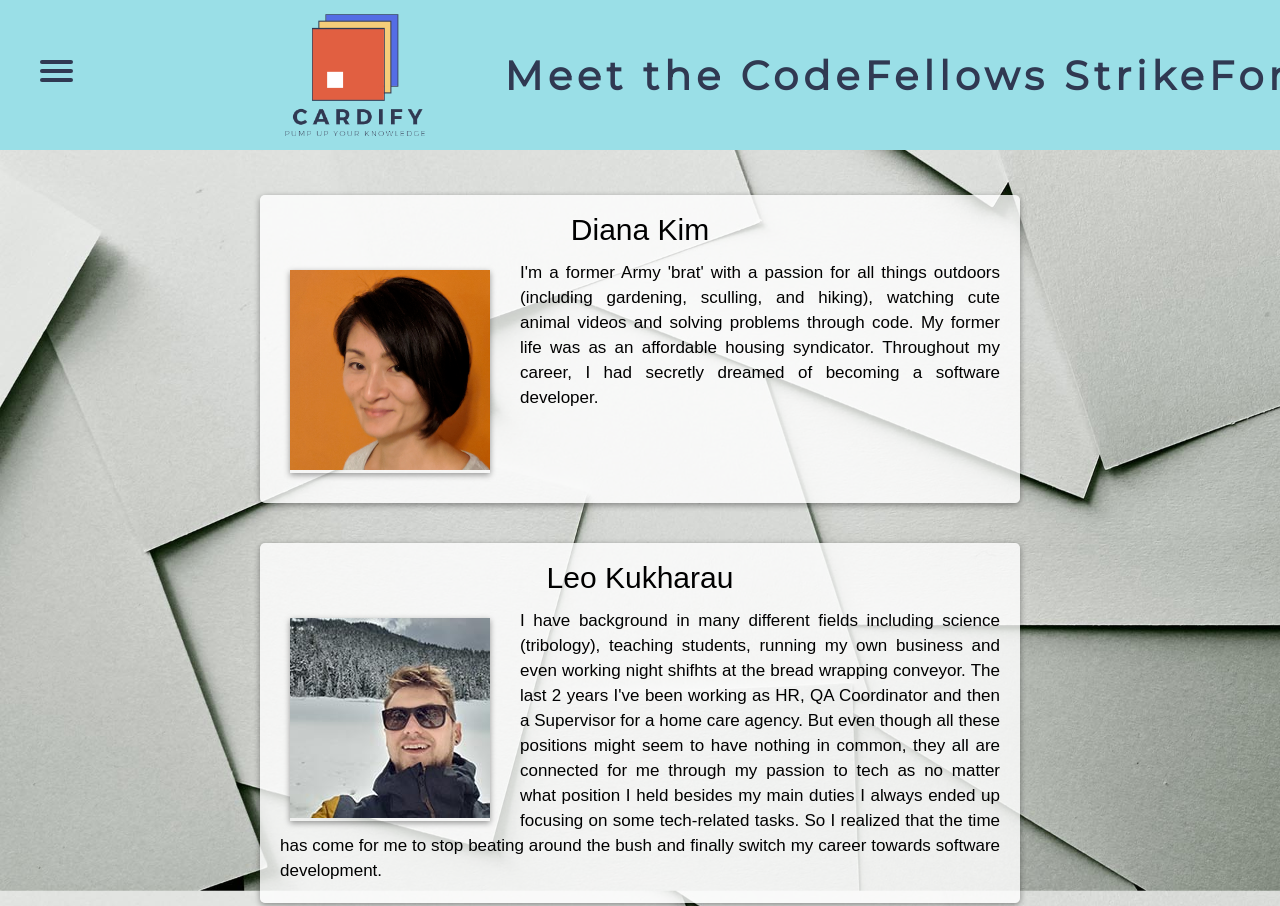
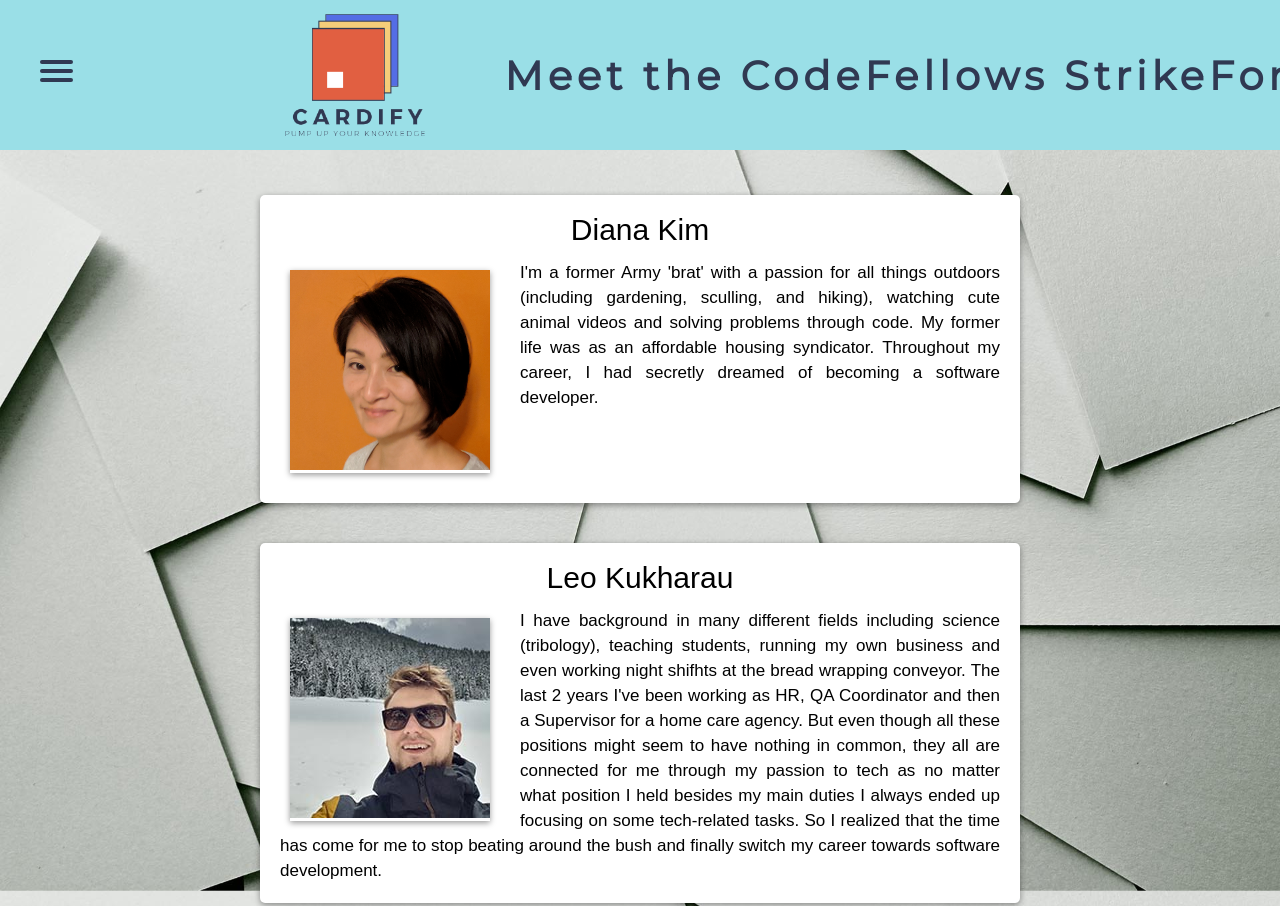
Before and after one commit to noahsadude/201-final-project, a plain HTML site: page about.html in a window 1280 px wide. Shown: the top 906 px of the page. Drawn offline with Linux system fonts and the light colour scheme; a web font is replaced by a local one.

Commit message:
about me page background - no transparency

```diff
--- a/css/about.css
+++ b/css/about.css
@@ -13,7 +13,7 @@ please use it for stuff like images, paragrphs etc that is unique to this page *
   width: 720px;
   margin: 20px;
   padding: 20px;
-  background: rgba(255, 255, 255, 0.8);
+  background: rgba(255, 255, 255, 1);
   box-shadow: 0px 2px 6px 0px rgba(0,0,0,0.4);
   border-radius: 5px;
 }
```
